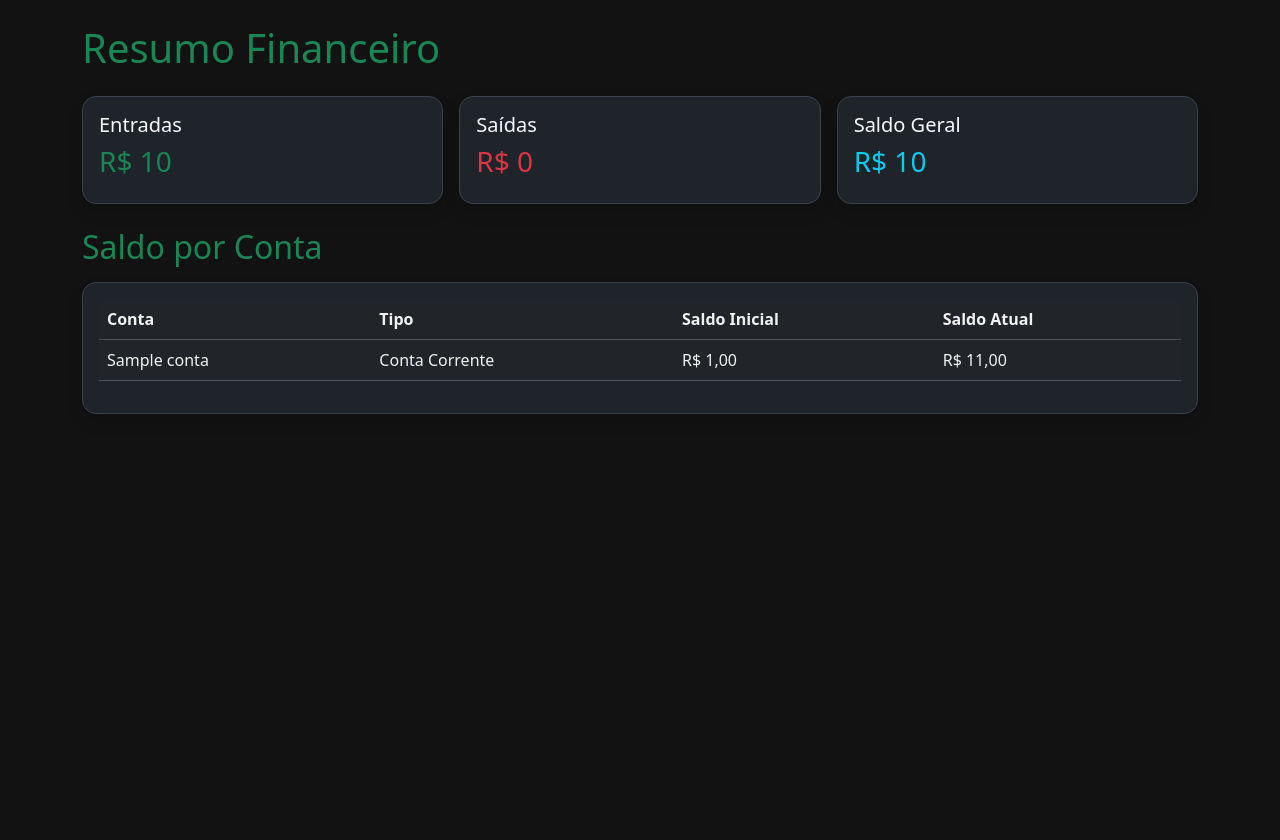
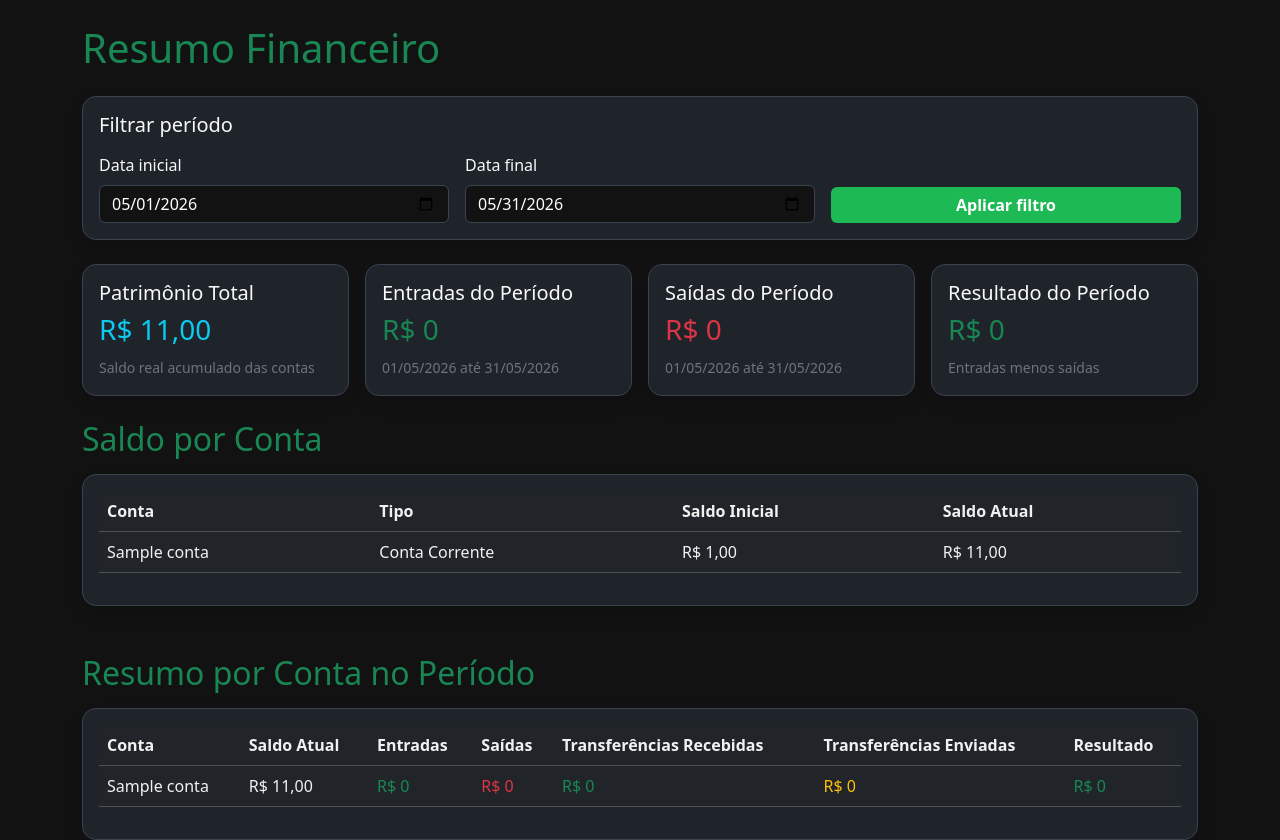
Before and after one commit to Francielp2/Sistema-financeiro-django, a Django app: page /resumo/ in a window 1280 px wide. Shown: the part 57-897 px from the top of the page. Before the commit the page ends 471 px from the top, so only its background shows below. Run offline with Django 5.2, Linux system fonts and the light colour scheme; tables that the repository leaves empty hold one stand-in row (values such as "Sample post").

Commit message:
Implementação de resumo financeiro por contas

```diff
--- a/financeiro/templates/financeiro/resumo_financeiro.html
+++ b/financeiro/templates/financeiro/resumo_financeiro.html
@@ -8,31 +8,74 @@ Resumo Financeiro
 
 <h1 class="text-success mb-4">Resumo Financeiro</h1>
 
+<form method="get" class="card bg-dark border-secondary shadow mb-4">
+    <div class="card-body">
+        <h5 class="text-light mb-3">Filtrar período</h5>
+
+        <div class="row g-3 align-items-end">
+            <div class="col-md-4">
+                <label class="form-label text-light">Data inicial</label>
+                <input type="date" name="data_inicio" class="form-control" value="{{ data_inicio|date:'Y-m-d' }}">
+            </div>
+
+            <div class="col-md-4">
+                <label class="form-label text-light">Data final</label>
+                <input type="date" name="data_fim" class="form-control" value="{{ data_fim|date:'Y-m-d' }}">
+            </div>
+
+            <div class="col-md-4">
+                <button type="submit" class="btn btn-success w-100">
+                    Aplicar filtro
+                </button>
+            </div>
+        </div>
+    </div>
+</form>
+
 <div class="row g-3 mb-4">
 
-    <div class="col-md-4">
+    <div class="col-md-3">
         <div class="card bg-dark border-secondary shadow">
             <div class="card-body">
-                <h5 class="text-light">Entradas</h5>
-                <h3 class="text-success">R$ {{ total_entradas }}</h3>
+                <h5 class="text-light">Patrimônio Total</h5>
+                <h3 class="text-info">R$ {{ patrimonio_total }}</h3>
+                <small class="text-secondary">Saldo real acumulado das contas</small>
             </div>
         </div>
     </div>
 
-    <div class="col-md-4">
+    <div class="col-md-3">
         <div class="card bg-dark border-secondary shadow">
             <div class="card-body">
-                <h5 class="text-light">Saídas</h5>
-                <h3 class="text-danger">R$ {{ total_saidas }}</h3>
+                <h5 class="text-light">Entradas do Período</h5>
+                <h3 class="text-success">R$ {{ total_entradas_periodo }}</h3>
+                <small class="text-secondary">{{ data_inicio|date:'d/m/Y' }} até {{ data_fim|date:'d/m/Y' }}</small>
             </div>
         </div>
     </div>
 
-    <div class="col-md-4">
+    <div class="col-md-3">
         <div class="card bg-dark border-secondary shadow">
             <div class="card-body">
-                <h5 class="text-light">Saldo Geral</h5>
-                <h3 class="text-info">R$ {{ saldo_geral }}</h3>
+                <h5 class="text-light">Saídas do Período</h5>
+                <h3 class="text-danger">R$ {{ total_saidas_periodo }}</h3>
+                <small class="text-secondary">{{ data_inicio|date:'d/m/Y' }} até {{ data_fim|date:'d/m/Y' }}</small>
+            </div>
+        </div>
+    </div>
+
+    <div class="col-md-3">
+        <div class="card bg-dark border-secondary shadow">
+            <div class="card-body">
+                <h5 class="text-light">Resultado do Período</h5>
+
+                {% if resultado_periodo >= 0 %}
+                    <h3 class="text-success">R$ {{ resultado_periodo }}</h3>
+                {% else %}
+                    <h3 class="text-danger">R$ {{ resultado_periodo }}</h3>
+                {% endif %}
+
+                <small class="text-secondary">Entradas menos saídas</small>
             </div>
         </div>
     </div>
@@ -73,4 +116,49 @@ Resumo Financeiro
     </div>
 </div>
 
+
+<h2 class="text-success mt-5 mb-3">Resumo por Conta no Período</h2>
+
+<div class="card bg-dark border-secondary shadow">
+    <div class="card-body">
+
+        <table class="table table-dark table-hover align-middle">
+            <thead>
+                <tr>
+                    <th>Conta</th>
+                    <th>Saldo Atual</th>
+                    <th>Entradas</th>
+                    <th>Saídas</th>
+                    <th>Transferências Recebidas</th>
+                    <th>Transferências Enviadas</th>
+                    <th>Resultado</th>
+                </tr>
+            </thead>
+
+            <tbody>
+                {% for item in resumo_por_conta %}
+                <tr>
+                    <td>{{ item.conta.nome }}</td>
+                    <td>R$ {{ item.conta.saldo_atual }}</td>
+                    <td class="text-success">R$ {{ item.entradas }}</td>
+                    <td class="text-danger">R$ {{ item.saidas }}</td>
+                    <td class="text-success">R$ {{ item.transferencias_recebidas }}</td>
+                    <td class="text-warning">R$ {{ item.transferencias_enviadas }}</td>
+
+                    {% if item.resultado_periodo >= 0 %}
+                        <td class="text-success">R$ {{ item.resultado_periodo }}</td>
+                    {% else %}
+                        <td class="text-danger">R$ {{ item.resultado_periodo }}</td>
+                    {% endif %}
+                </tr>
+                {% empty %}
+                <tr>
+                    <td colspan="7">Nenhuma conta cadastrada.</td>
+                </tr>
+                {% endfor %}
+            </tbody>
+        </table>
+
+    </div>
+</div>
 {% endblock %}
--- a/financeiro/views.py
+++ b/financeiro/views.py
@@ -2,6 +2,9 @@ from django.shortcuts import render, redirect, get_object_or_404
 from .import models
 from .forms import ContaForm, ContaEditarForm, CategoriaForm, MovimentacaoForm
 from django.db.models import Sum
+from datetime import datetime
+from calendar import monthrange
+from django.utils import timezone
 
 # Função para a página inicial do aplicativo financeiro
 
@@ -206,25 +209,89 @@ def excluir_movimentacao(request, movimentacao_id):
         'movimentacao': movimentacao
     })
 
+
 # Função para resumo financeiro
 
+def resumo_financeiro(request):
+    hoje = timezone.localdate()
 
-def resumo_financeiro(request):
-    total_entradas = models.Movimentacao.objects.filter(
+    data_inicio_str = request.GET.get('data_inicio')
+    data_fim_str = request.GET.get('data_fim')
+
+    if data_inicio_str and data_fim_str:
+        data_inicio = datetime.strptime(data_inicio_str, '%Y-%m-%d').date()
+        data_fim = datetime.strptime(data_fim_str, '%Y-%m-%d').date()
+    else:
+        primeiro_dia = hoje.replace(day=1)
+        ultimo_dia = hoje.replace(day=monthrange(hoje.year, hoje.month)[1])
+
+        data_inicio = primeiro_dia
+        data_fim = ultimo_dia
+
+    movimentacoes_periodo = models.Movimentacao.objects.filter(
+        data__range=[data_inicio, data_fim]
+    )
+
+    total_entradas_periodo = movimentacoes_periodo.filter(
         tipo='entrada'
     ).aggregate(total=Sum('valor'))['total'] or 0
 
-    total_saidas = models.Movimentacao.objects.filter(
+    total_saidas_periodo = movimentacoes_periodo.filter(
         tipo='saida'
     ).aggregate(total=Sum('valor'))['total'] or 0
 
-    saldo_geral = total_entradas - total_saidas
+    resultado_periodo = total_entradas_periodo - total_saidas_periodo
 
     contas = models.Conta.objects.all()
 
+    resumo_por_conta = []
+
+    for conta in contas:
+        entradas_conta = movimentacoes_periodo.filter(
+            tipo='entrada',
+            conta_destino=conta
+        ).aggregate(total=Sum('valor'))['total'] or 0
+
+        saidas_conta = movimentacoes_periodo.filter(
+            tipo='saida',
+            conta_origem=conta
+        ).aggregate(total=Sum('valor'))['total'] or 0
+
+        transferencias_recebidas = movimentacoes_periodo.filter(
+            tipo='transferencia',
+            conta_destino=conta
+        ).aggregate(total=Sum('valor'))['total'] or 0
+
+        transferencias_enviadas = movimentacoes_periodo.filter(
+            tipo='transferencia',
+            conta_origem=conta
+        ).aggregate(total=Sum('valor'))['total'] or 0
+
+        resultado_periodo_conta = (
+            entradas_conta
+            - saidas_conta
+            + transferencias_recebidas
+            - transferencias_enviadas
+        )
+
+        resumo_por_conta.append({
+            'conta': conta,
+            'entradas': entradas_conta,
+            'saidas': saidas_conta,
+            'transferencias_recebidas': transferencias_recebidas,
+            'transferencias_enviadas': transferencias_enviadas,
+            'resultado_periodo': resultado_periodo_conta,
+        })
+
+    patrimonio_total = sum(conta.saldo_atual for conta in contas)
+
     return render(request, 'financeiro/resumo_financeiro.html', {
-        'total_entradas': total_entradas,
-        'total_saidas': total_saidas,
-        'saldo_geral': saldo_geral,
+        'patrimonio_total': patrimonio_total,
+        'total_entradas_periodo': total_entradas_periodo,
+        'total_saidas_periodo': total_saidas_periodo,
+        'resultado_periodo': resultado_periodo,
+        'data_inicio': data_inicio,
+        'data_fim': data_fim,
         'contas': contas,
+        'resumo_por_conta': resumo_por_conta,
     })
```
